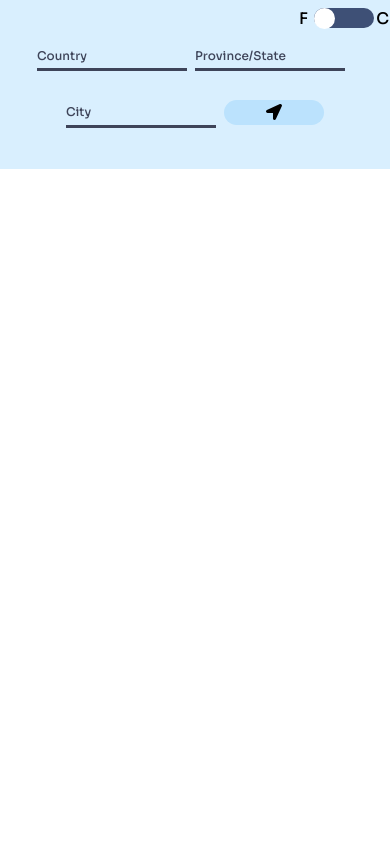
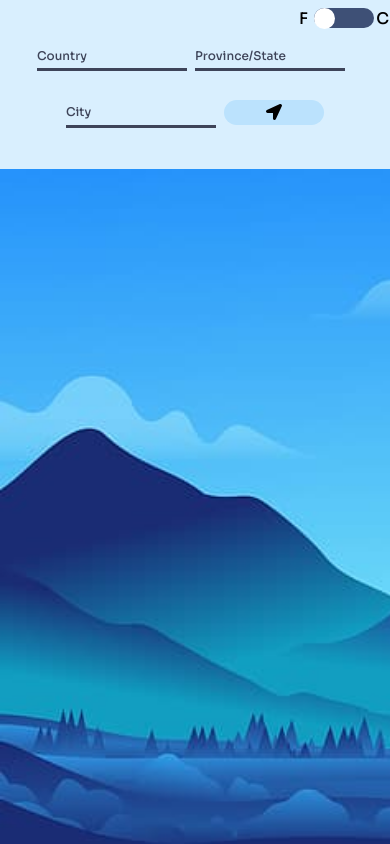
Before and after one commit to Suganya1990/WeatherAppAngular, an Angular app: page / in a window 390 px wide. Built offline with nearby package versions, Linux system fonts and the light colour scheme.

Commit message:
fixed iphone zoom issue

```diff
--- a/src/app/weather-display/weather-display.component.html
+++ b/src/app/weather-display/weather-display.component.html
@@ -1,4 +1,4 @@
-<div class="weatherDetailContainer" *ngIf(isLoaded)>
+<div class="weatherDetailContainer">
   <div *ngIf="city" class="weatherLocation">
     <fa-icon [icon]="faMapMarker"></fa-icon> {{ city }}
   </div>
```
